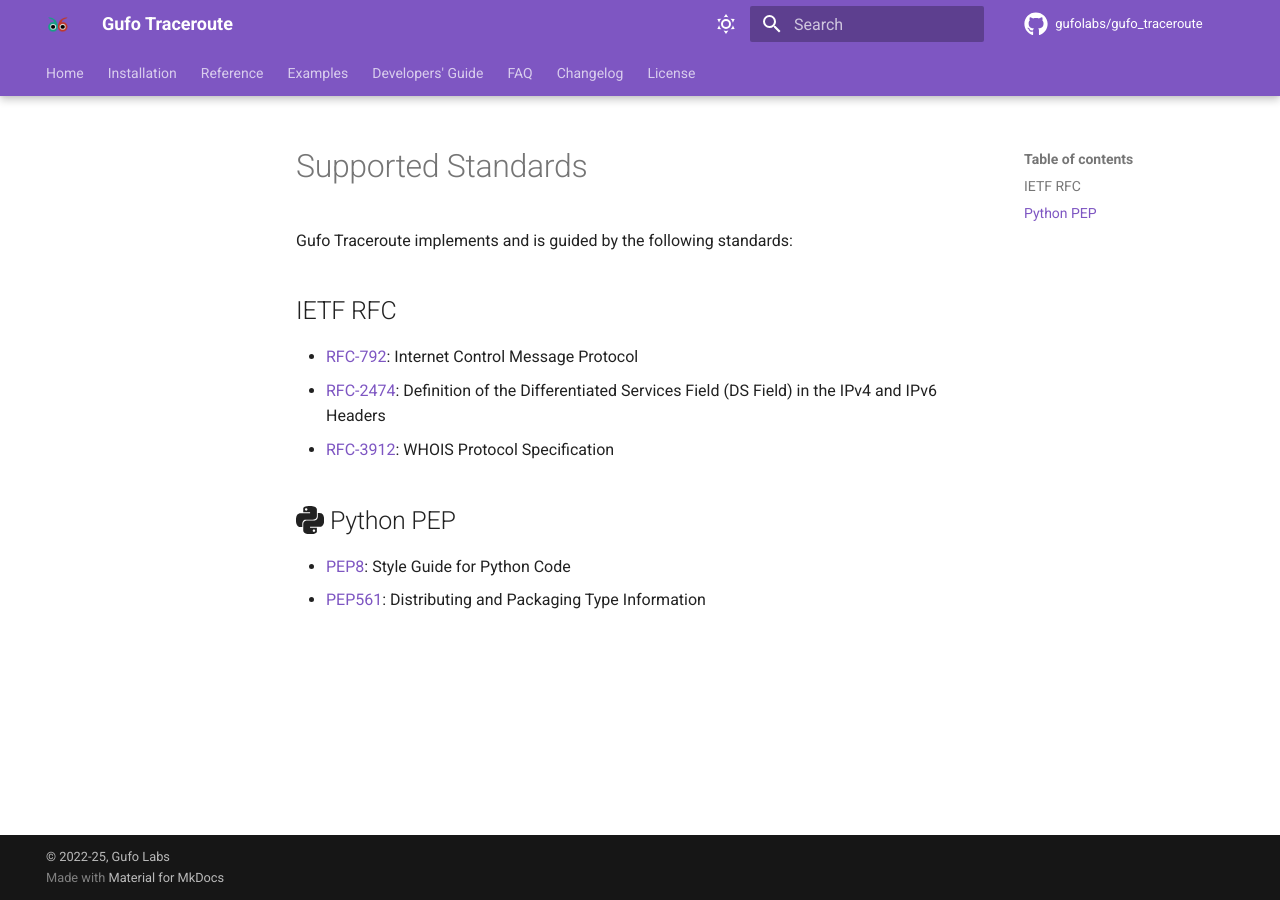
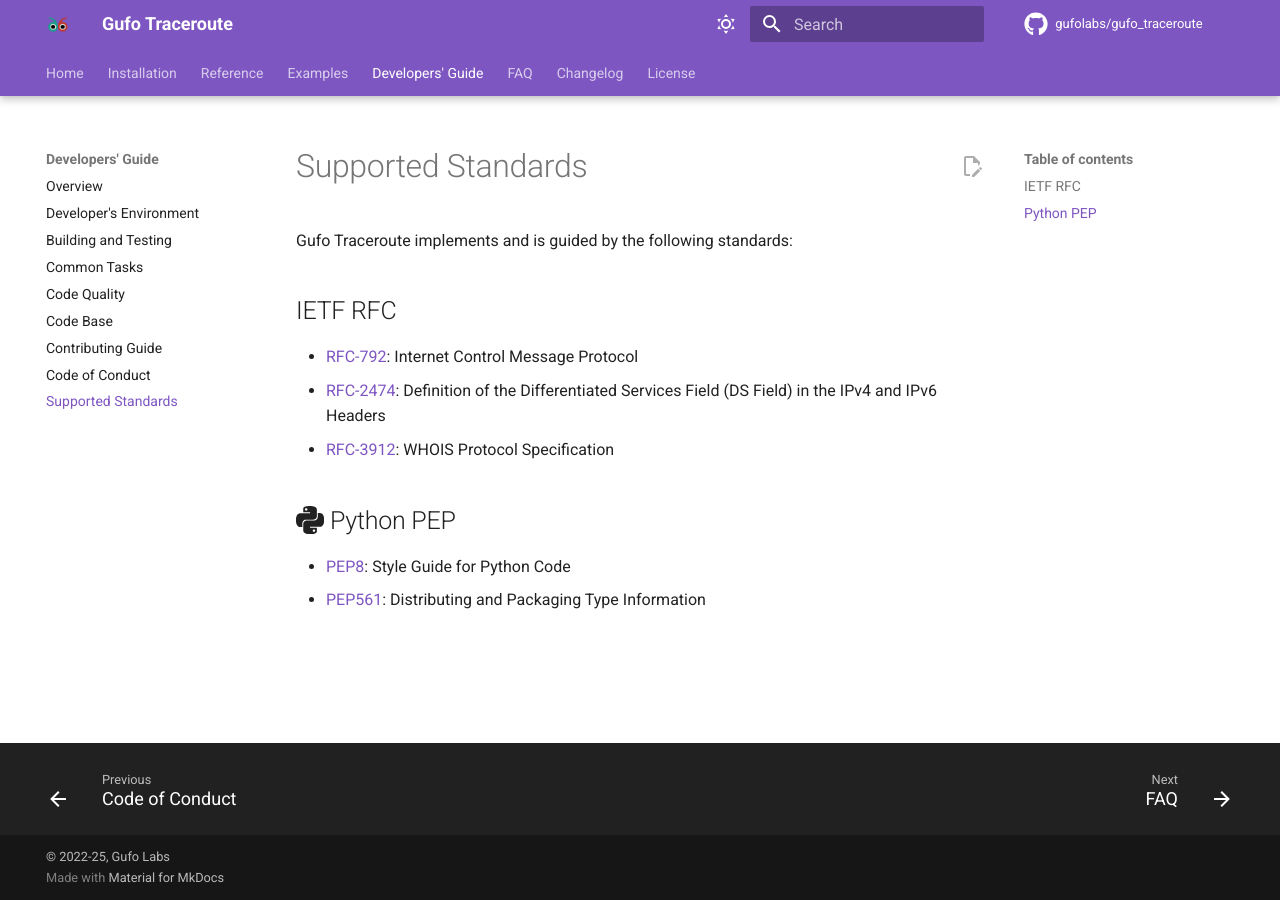
Before and after one commit to gufolabs/gufo_traceroute, an MkDocs documentation site: the page built from docs/dev/standards.md, in a window 1280 px wide. Built offline with MkDocs 1.6.1 and Material for MkDocs 9.7.7, drawn with Linux system fonts in a browser that asks for light colours; comment, search, counter and statistics services are not loaded.

Commit message:
Fix docs glitches

```diff
--- /dev/null
+++ b/docs/dev/CODE_OF_CONDUCT.md
@@ -0,0 +1 @@
+../../CODE_OF_CONDUCT.md
--- /dev/null
+++ b/docs/dev/CONTRIBUTING.md
@@ -0,0 +1 @@
+../../CONTRIBUTING.md
--- a/mkdocs.yml
+++ b/mkdocs.yml
@@ -20,8 +20,8 @@ nav:
       - Common Tasks: dev/common.md
       - Code Quality: dev/codequality.md
       - Code Base: dev/codebase.md
-      - Contributing Guide: CONTRIBUTING.md
-      - Code of Conduct: CODE_OF_CONDUCT.md
+      - Contributing Guide: dev/CONTRIBUTING.md
+      - Code of Conduct: dev/CODE_OF_CONDUCT.md
       - Supported Standards: dev/standards.md
   - FAQ: faq.md
   - Changelog: CHANGELOG.md
@@ -50,8 +50,10 @@ theme:
         icon: material/weather-night
         name: Switch to light mode
   features:
+    - content.action.edit
     - navigation.tabs
     - navigation.tabs.sticky
+    - navigation.footer
 watch:
   - docs/
   - src/gufo/
@@ -74,10 +76,10 @@ markdown_extensions:
   - pymdownx.snippets
   - pymdownx.superfences
   - pymdownx.tasklist:
-      clickable_checkbox: true
+      custom_checkbox: true
   - pymdownx.emoji:
-      emoji_index: !!python/name:materialx.emoji.twemoji
-      emoji_generator: !!python/name:materialx.emoji.to_svg
+      emoji_index: !!python/name:material.extensions.emoji.twemoji
+      emoji_generator: !!python/name:material.extensions.emoji.to_svg
 extra:
   analytics:
     provider: google
```
Also changed, not shown: docs/CODE_OF_CONDUCT.md (deleted, +0 -1 lines), docs/CONTRIBUTING.md (deleted, +0 -1 lines), docs/dev/standards.md (renamed from docs/standards.md), 1 other file.
